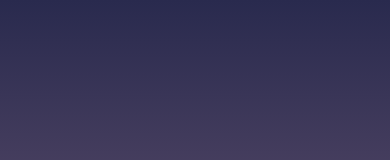
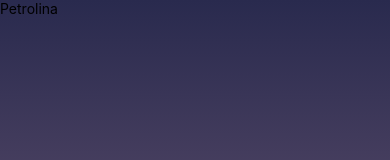
Before and after one commit to davidrockkj/weather-react-expo, a React Native app: screen / in a window 390 px wide. Shown: the top 160 px of the page. Built offline with nearby package versions, Linux system fonts and the light colour scheme.

Commit message:
Criando as views e o text do header

```diff
--- a/src/screens/Home/index.tsx
+++ b/src/screens/Home/index.tsx
@@ -1,5 +1,5 @@
 import { LinearGradient } from 'expo-linear-gradient';
-import { StyleSheet } from 'react-native';
+import { StyleSheet, View, Text } from 'react-native';
 
 export function Home() {
   return (
@@ -9,7 +9,15 @@ export function Home() {
         "#715c77",
         "#C75C2E",
       ]}
-      style={styles.container}>
+      style={styles.container}
+    >
+      <View style={styles.content}>
+        <View style={styles.header}>
+          <View style={styles.headerLeft}>
+            <Text>Petrolina</Text>
+          </View>
+        </View>
+      </View>
 
     </LinearGradient>
   );
```
